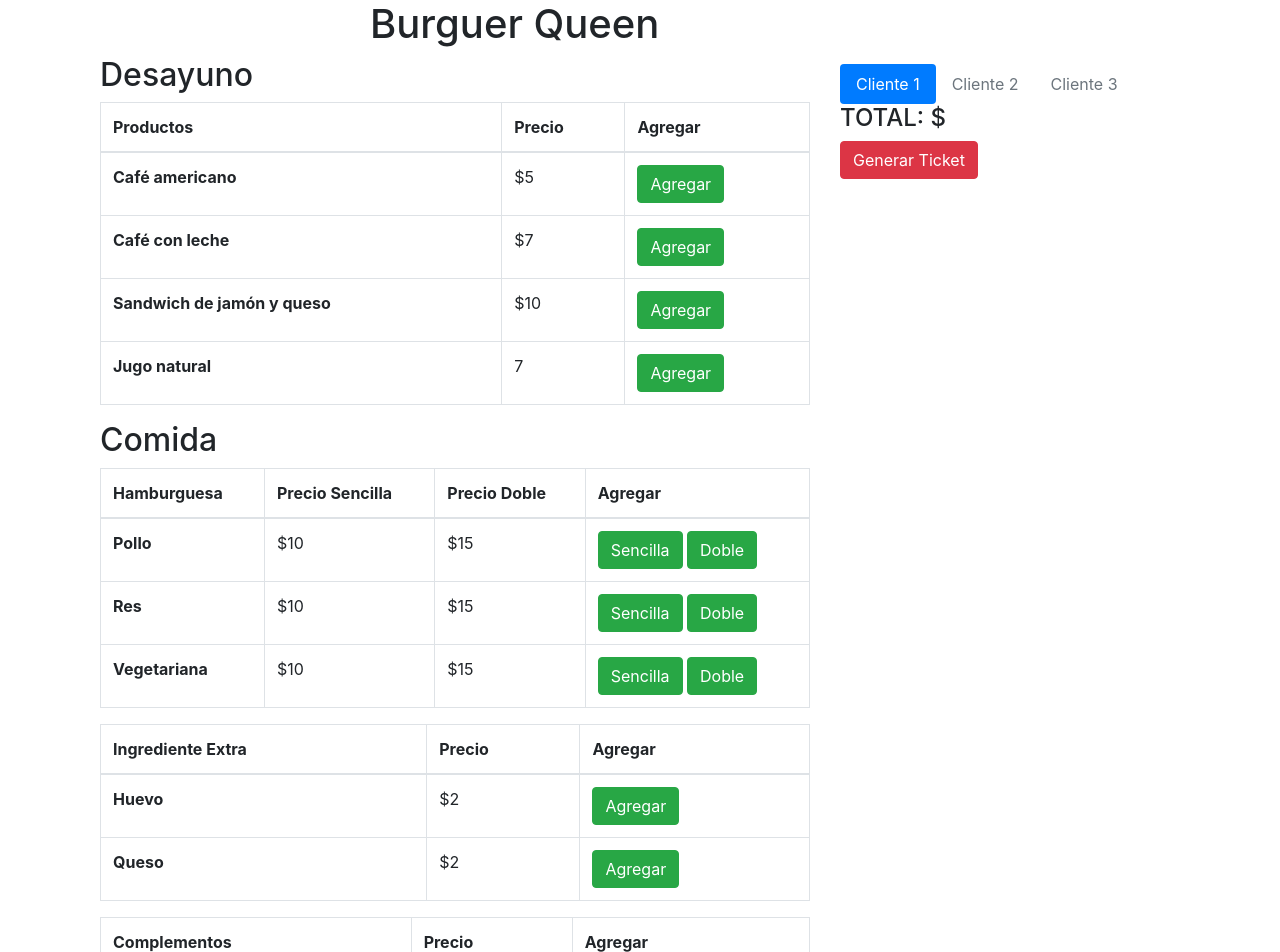
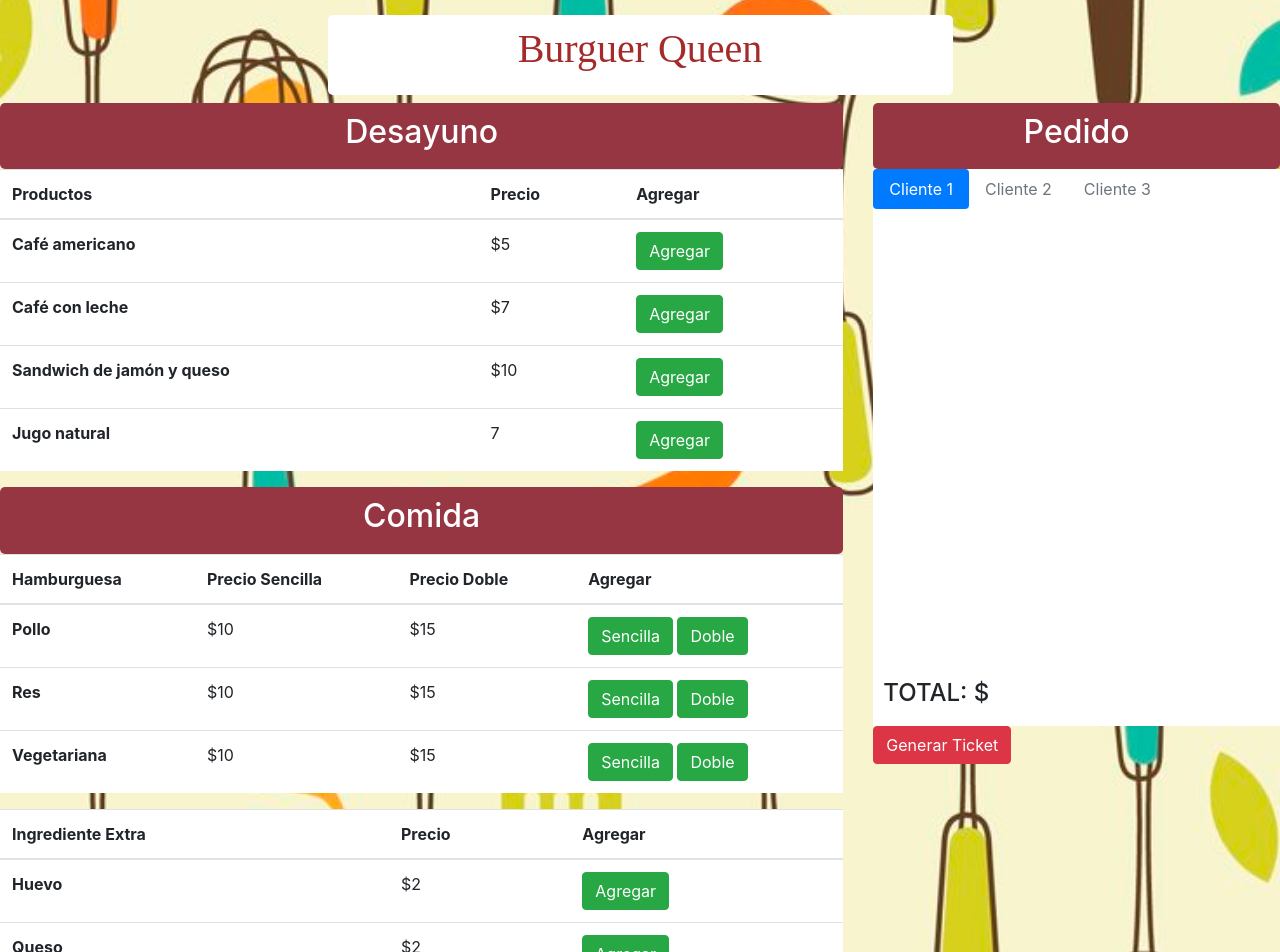
Before and after one commit to abigail1993/burguer-queen-av2, a React (Create React App) app: page / in a window 1280 px wide. Shown: the top 952 px of the page. Built offline with nearby package versions, Linux system fonts and the light colour scheme.

Commit message:
otravez estilos

```diff
--- a/src/App.js
+++ b/src/App.js
@@ -16,19 +16,19 @@
   render() {
     return (
       <section>
-        <div className="container">
+        <div className="App-container">
           <div className="row">
             <div className="col-md-6 offset-md-3 col-sm-6 offset-sm-3 m-b-30">
-               <h1 className="logo">{data.nameRestaurant}</h1>
+               <h1 className="App-logo">{data.nameRestaurant}</h1>
             </div>
           </div>
-          <div className="container">
+          <div className="App-container">
           <div className="row">
             <div className="col-md-8 col-sm-8">
-                <div className="background-titulo">
-                    <h2 className="titulo">{data.Titles[0]}</h2>
+                <div className="App-background-titulo">
+                    <h2 className="App-titulo">{data.Titles[0]}</h2>
                   </div>
-                    <table className="table table-bordered">
+                    <table className="table App-table-bordered">
 
                       <thead>
                         <tr>
@@ -64,11 +64,11 @@
                     </table>
 
 
-              <div className="background-titulo">
-                  <h2 className="titulo">{data.Titles[1]}</h2>
+              <div className="App-background-titulo">
+                  <h2 className="App-titulo">{data.Titles[1]}</h2>
                 </div>
 
-                    <table className="table table-bordered">
+                    <table className="table App-table-bordered">
                       <thead>
                         <tr>
                           <th scope="col">Hamburguesa</th>
@@ -102,7 +102,7 @@
                     </table>
 
 
-                    <table className="table table-bordered">
+                    <table className="table App-table-bordered">
 
                       <thead>
                         <tr>
@@ -127,7 +127,7 @@
                     </table>
 
 
-                    <table className="table table-bordered">
+                    <table className="table App-table-bordered">
                       <thead>
                         <tr>
                           <th scope="col">Complementos</th>
@@ -152,7 +152,7 @@
                     </table>
 
 
-                    <table className="table table-bordered">
+                    <table className="table App-table-bordered">
                       <thead>
                         <tr>
                           <th scope="col">Bebidas</th>
@@ -179,10 +179,10 @@
 
             </div>
              <div className="col-md-4 col-sm-4">
-                <div className="background-titulo">
-                  <h2 className="titulo"></h2>
+                <div className="App-background-titulo">
+                  <h2 className="App-titulo">Pedido</h2>
                 </div>
-                  <div className="pedclassNameo">
+                  <div className="App-pedido">
 
                   <ul className="nav nav-pills">
                       <li className="nav-item">
@@ -197,7 +197,7 @@
                     </ul>
                 </div>
 
-                <div className="total">
+                <div className="App-total">
 
                   <h4>TOTAL: $</h4>
                 </div>
```
